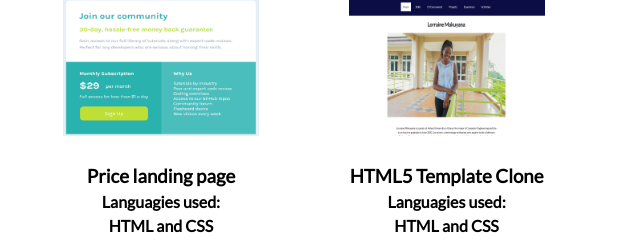
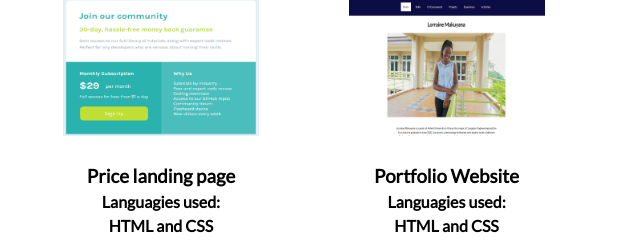
Before and after one commit to lorrainemakuyana/portfolio, a plain HTML site: page index.html in a window 1280 px wide. Shown: the part 1427-1679 px from the top of the page, 479-1119 px from the left. Drawn offline with Linux system fonts and the light colour scheme.

```diff
--- a/index.html
+++ b/index.html
@@ -98,7 +98,7 @@
                 </div>
                 <div class="project-description">
                     <img src="images/resume.PNG" alt="Site preview">
-                    <h3>HTML5 Template Clone</h3>
+                    <h3>Portfolio Website</h3>
                     <h4>Languagies used:</h4>
                     <p><strong>HTML and CSS</strong><br></p>
                     <div class="push-link"></div>
```
